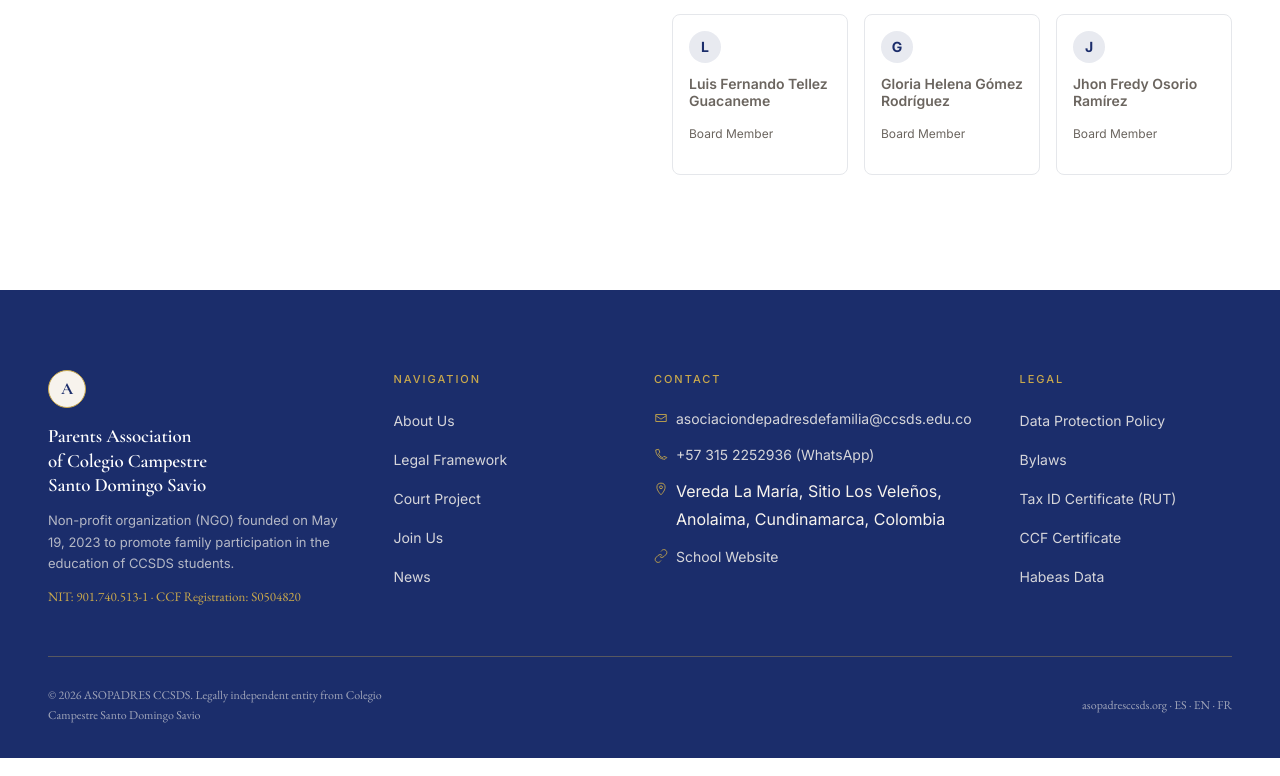
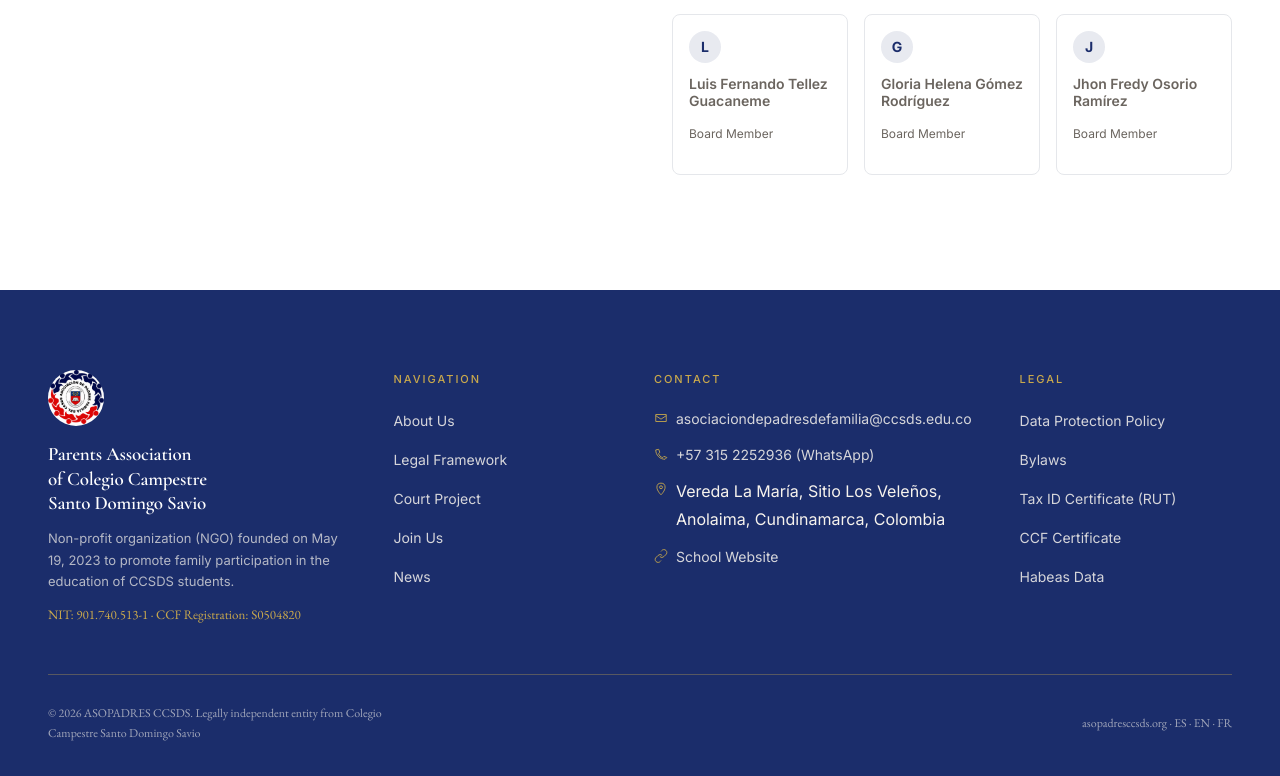
Before and after one commit to WilliamCortes/asopadresccsds-v2, a Next.js app: page /en/quienes-somos in a window 1280 px wide. Shown: the part 1619-2395 px from the top of the page. Built offline with nearby package versions, Linux system fonts and the light colour scheme.

Commit message:
refactor: update logo

```diff
--- a/app/styles/v2-design-system.css
+++ b/app/styles/v2-design-system.css
@@ -232,14 +232,15 @@ html { scroll-behavior: smooth; }
 .v2 .nav-brand-mark {
   width: 38px; height: 38px;
   border-radius: 50%;
-  background: var(--azul);
+  overflow: hidden;
   display: grid; place-items: center;
-  color: var(--dorado);
-  font-family: var(--font-display);
-  font-weight: 700;
-  font-size: 17px;
-  border: 1.5px solid var(--dorado);
+  background: #fff;
   flex-shrink: 0;
+}
+.v2 .nav-brand-mark img {
+  width: 100%;
+  height: 100%;
+  object-fit: cover;
 }
 .v2 .nav-brand-text {
   font-family: var(--font-display);
@@ -976,7 +977,7 @@ html { scroll-behavior: smooth; }
 @media (max-width: 900px) { .v2 .footer-grid { grid-template-columns: 1fr 1fr; gap: 36px; } }
 @media (max-width: 560px) { .v2 .footer-grid { grid-template-columns: 1fr; } }
 
-.v2 .footer-brand .nav-brand-mark { background: var(--crema); color: var(--azul); border-color: var(--dorado); margin-bottom: 16px; }
+.v2 .footer-brand .nav-brand-mark { width: 56px; height: 56px; margin-bottom: 16px; }
 .v2 .footer-brand h4 { color: #fff; font-size: 19px; line-height: 1.3; margin-bottom: 12px; max-width: 22ch; }
 .v2 .footer-brand p { font-size: 13px; color: rgba(247,243,237,0.7); line-height: 1.65; }
 .v2 .footer-brand .nit { margin-top: 12px; font-family: var(--font-legal); font-size: 13px; color: var(--dorado); }
--- a/components/layout/Footer.tsx
+++ b/components/layout/Footer.tsx
@@ -1,4 +1,5 @@
 import { useTranslations } from "next-intl";
+import Image from "next/image";
 import Link from "next/link";
 
 interface FooterProps {
@@ -23,7 +24,9 @@ export function Footer({ locale }: FooterProps) {
       <div className="container">
         <div className="footer-grid">
           <div className="footer-brand">
-            <span className="nav-brand-mark" aria-hidden="true">A</span>
+            <span className="nav-brand-mark" aria-hidden="true">
+              <Image src="/images/logo_asopadres.png" alt="" width={56} height={56} />
+            </span>
             <h4>{t("legal_name_title")}</h4>
             <p>{t("description")}</p>
             <p className="nit">{t("nit")} · {t("ccf")}</p>
--- a/components/layout/Header.tsx
+++ b/components/layout/Header.tsx
@@ -1,6 +1,7 @@
 "use client";
 
 import { useTranslations } from "next-intl";
+import Image from "next/image";
 import Link from "next/link";
 import { usePathname } from "next/navigation";
 import { useState, useEffect } from "react";
@@ -46,7 +47,9 @@ export function Header({ locale }: HeaderProps) {
       <header className={`nav ${stuck ? "is-stuck" : "is-floating"}`} id="nav">
         <div className="nav-inner">
           <Link className="nav-brand" href={`/${locale}`} aria-label="ASOPADRES CCSDS">
-            <span className="nav-brand-mark" aria-hidden="true">A</span>
+            <span className="nav-brand-mark" aria-hidden="true">
+              <Image src="/images/logo_asopadres.png" alt="" width={38} height={38} />
+            </span>
             <span className="nav-brand-text">
               ASOPADRES CCSDS
               <small>{t("brand_sub")}</small>
```
